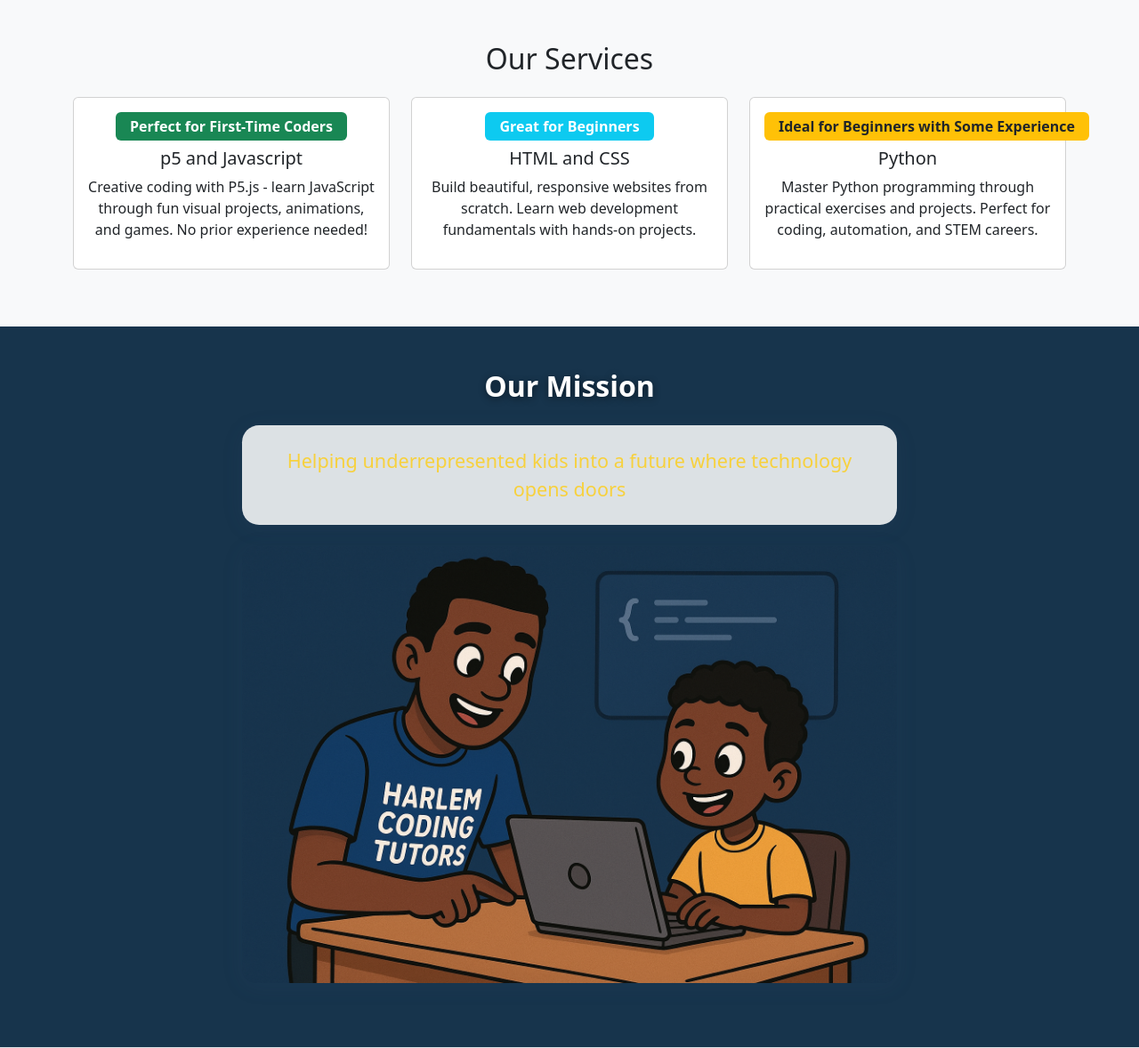
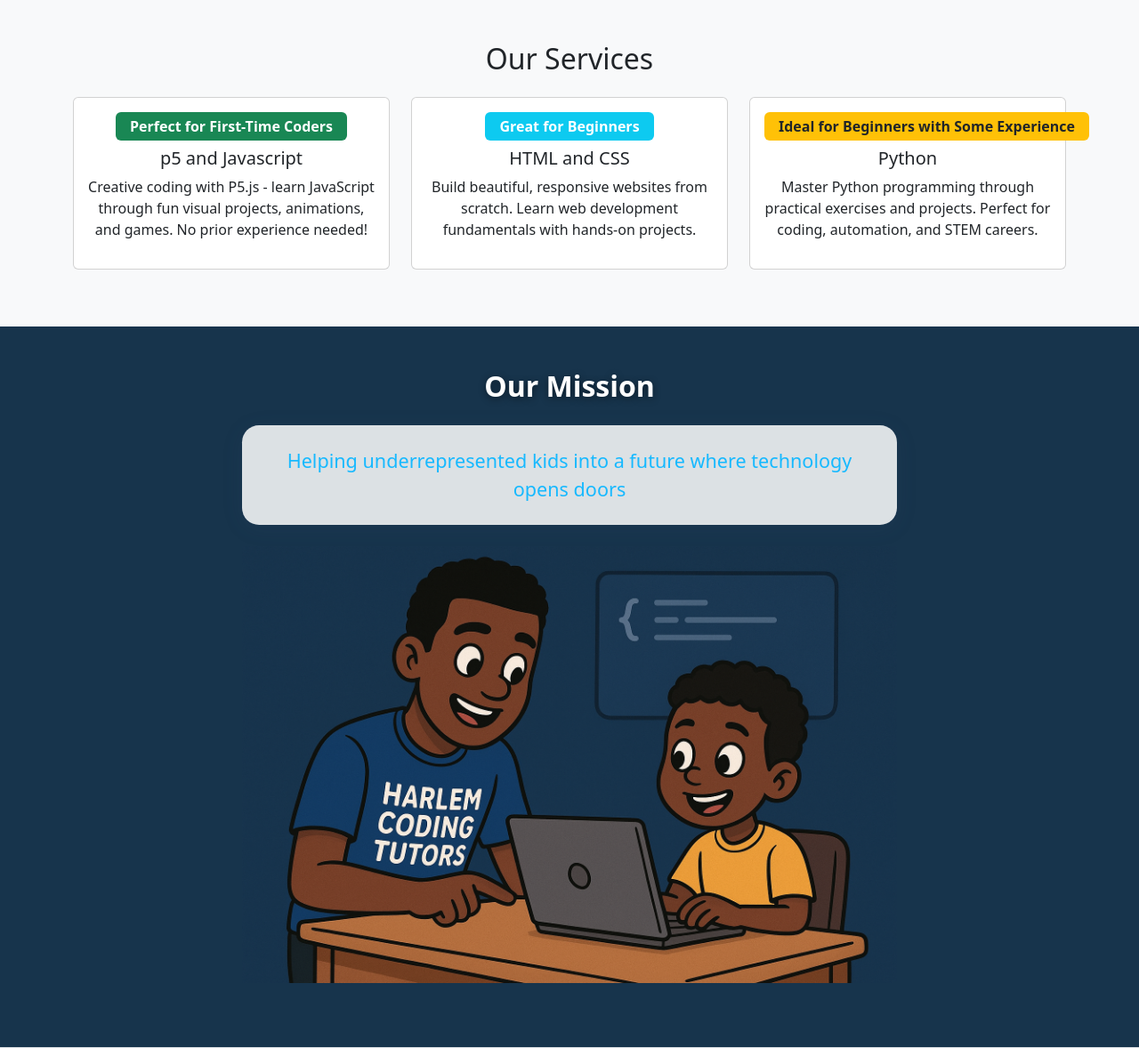
Before and after one commit to era-trin/CS_Tutoring, a Flask app: page / in a window 1280 px wide. Shown: the part 548-1726 px from the top of the page at 89% size. Run offline with Flask 3, Linux system fonts and the light colour scheme.

Commit message:
changed a couple color things/ minor modifications

```diff
--- a/static/styles.css
+++ b/static/styles.css
@@ -32,7 +32,7 @@
 }
 
 .mission-text {
-  color: #f7d13d;
+  color: #17b9ff;
   font-size: 1.35rem;
     font-weight: 500;
 }
--- a/templates/index.html
+++ b/templates/index.html
@@ -77,7 +77,7 @@
                             <p class="mb-0 text-center mission-text">Helping underrepresented kids into a future where technology opens doors</p>
                         </div>
                         <br>
-                        <img src="{{ url_for('static', filename='coding_tutors_AI1.png') }}" alt="Coding Tutors AI" class="img-fluid mb-4" style="border-radius: 1rem; box-shadow: 0 4px 24px rgba(60,90,130,0.10);">
+                        <img src="{{ url_for('static', filename='coding_tutors_AI1.png') }}" alt="Coding Tutors AI" class="img-fluid mb-4">
                     </div>
                 </div>
         </div>
```
Also changed, not shown: static/computer-coding-desk.jpg (added).
